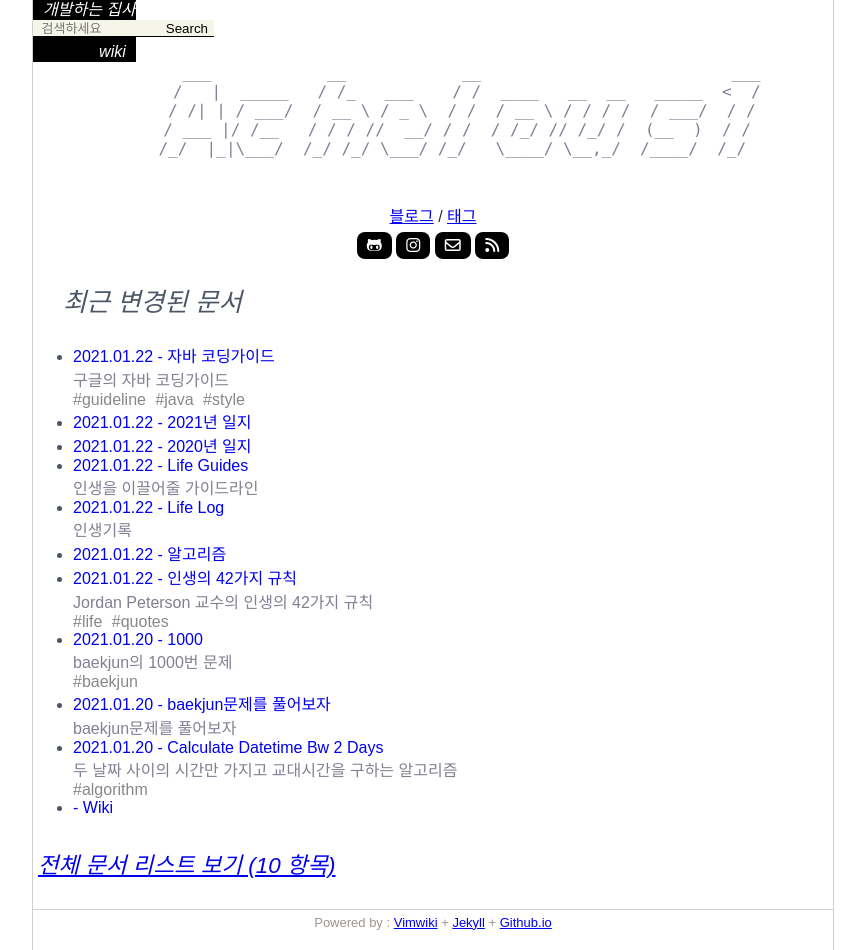
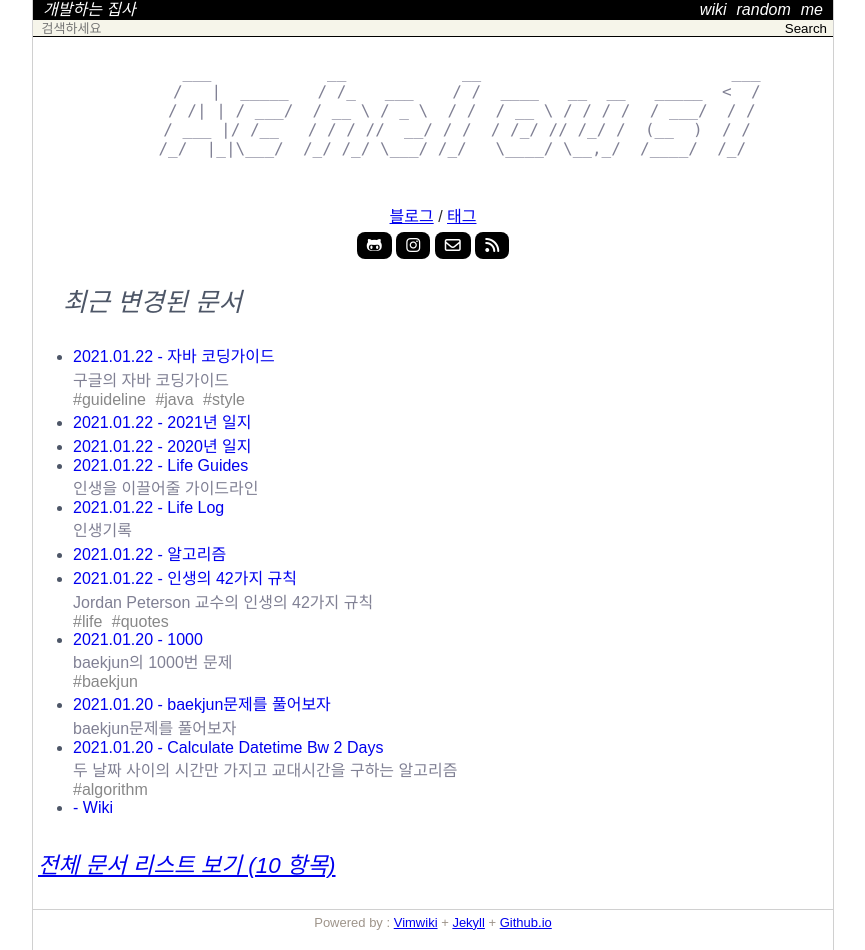
Before and after one commit to Achelous1/achelous1.github.io, a Jekyll site: the page built from index.html, in a window 1280 px wide. Shown: the whole page, without its empty margins (207-1072 px from the left). Built offline with Jekyll 4.4.1, drawn with Linux system fonts in a browser that asks for light colours; nearby versions of some CDN libraries; some web fonts are replaced.

Commit message:
MINOR MODIFICATION on dynamic header size

```diff
--- a/_sass/_layout.scss
+++ b/_sass/_layout.scss
@@ -30,7 +30,7 @@ table.gsc-search-box {
 .header {
     background-color: $theme-color;
     position: fixed;
-    // width: $base-page-width;
+    width: $base-page-width;
     top: 0;
 
     &:after {
@@ -196,7 +196,7 @@ ul.tag-list {
 div.search {
     background-color: #f6f5ea;
     position: fixed;
-    // width: $base-page-width;
+    width: $base-page-width;
     margin-top: 20px;
     border-bottom: 1px solid $theme-color;
     line-height: 1;
```
